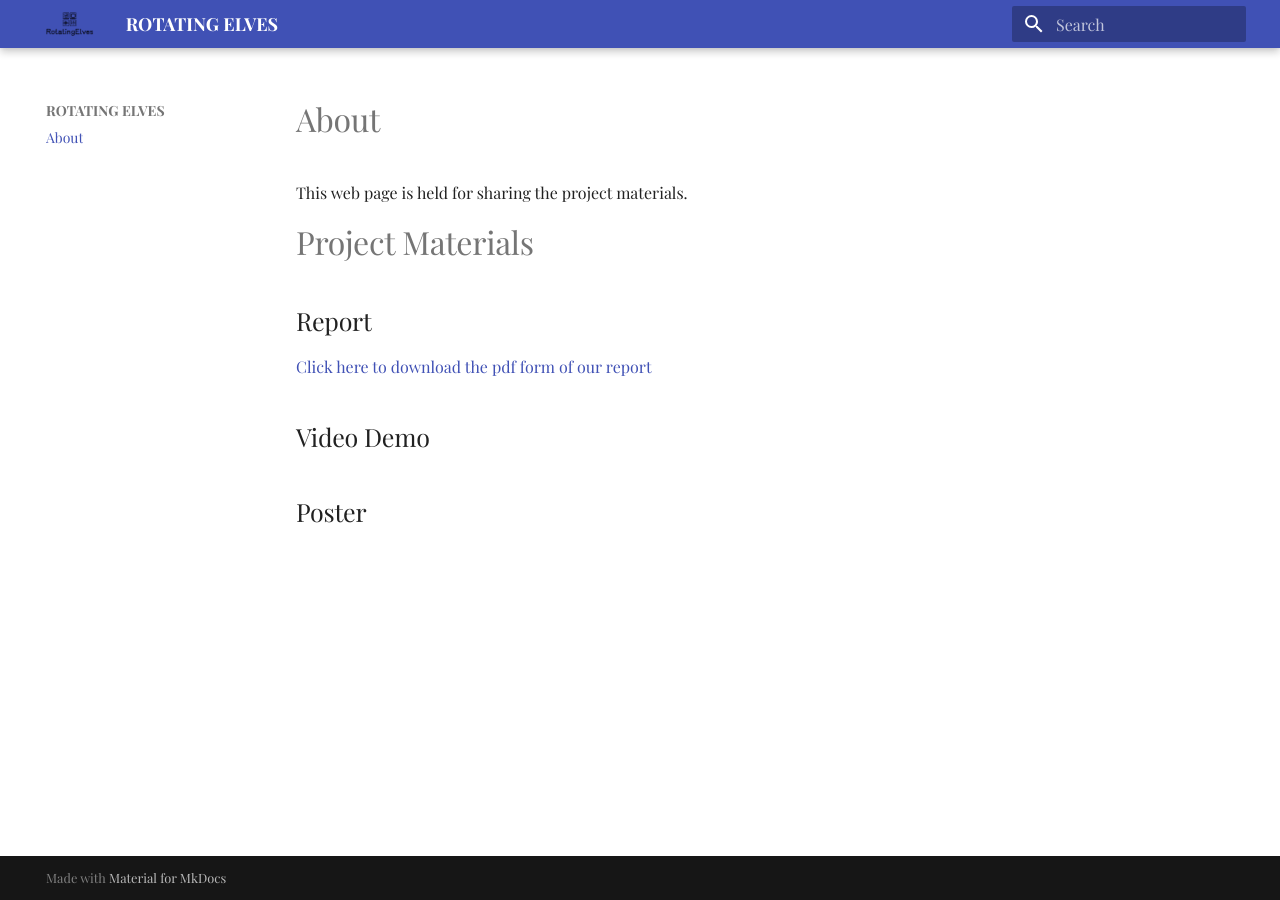
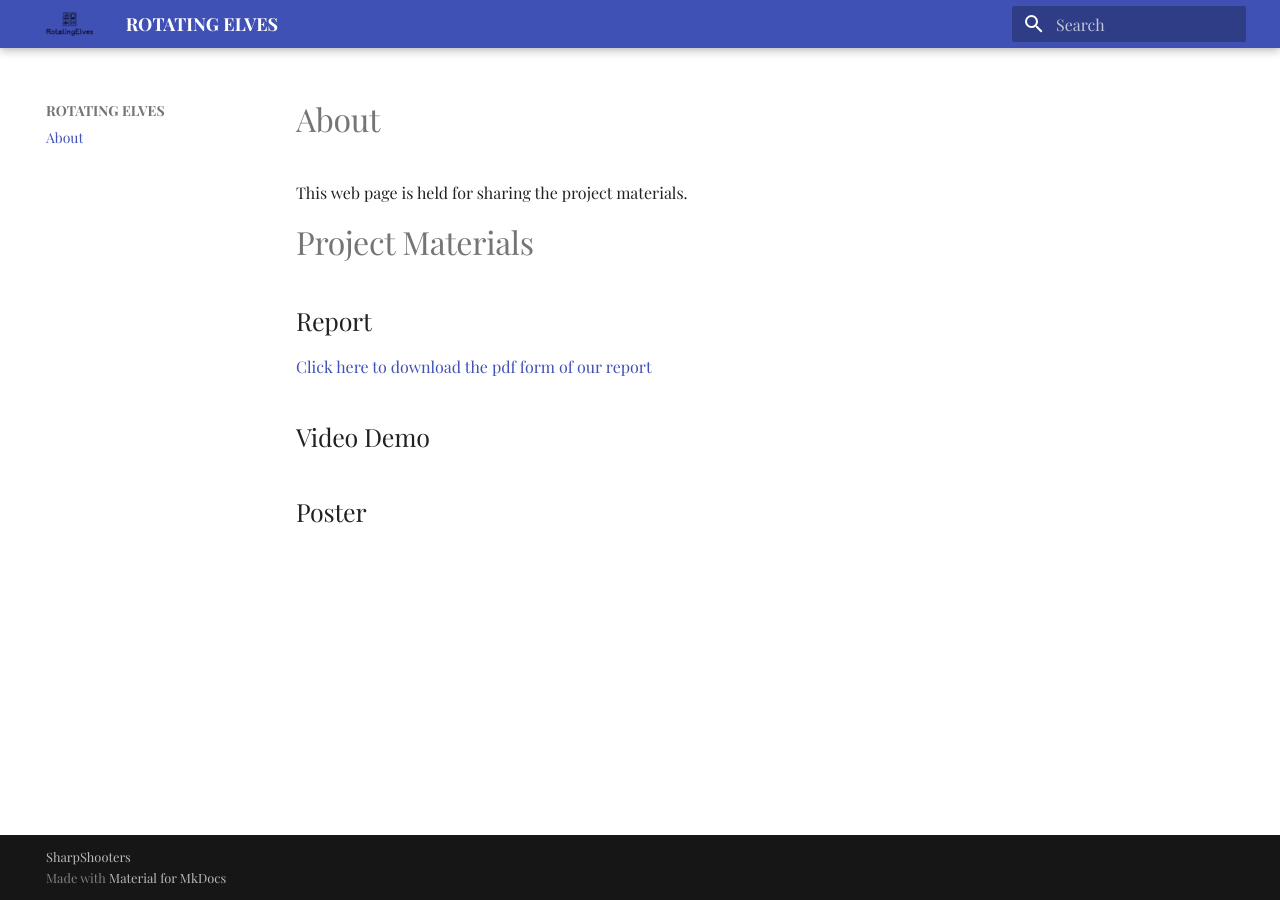
Before and after one commit to GuanQinG-GitHub/Rotating-Elves, an MkDocs documentation site: the page built from docs/index.md, in a window 1280 px wide. Built offline with MkDocs 1.6.1 and Material for MkDocs 9.7.7, drawn with Linux system fonts in a browser that asks for light colours; some web fonts are replaced.

Commit message:
Update mkdocs.yml

```diff
--- a/mkdocs.yml
+++ b/mkdocs.yml
@@ -12,3 +12,5 @@ theme:
   logo: Logo.png
   font:
    text: Playfair Display
+
+copyright: SharpShooters
```
